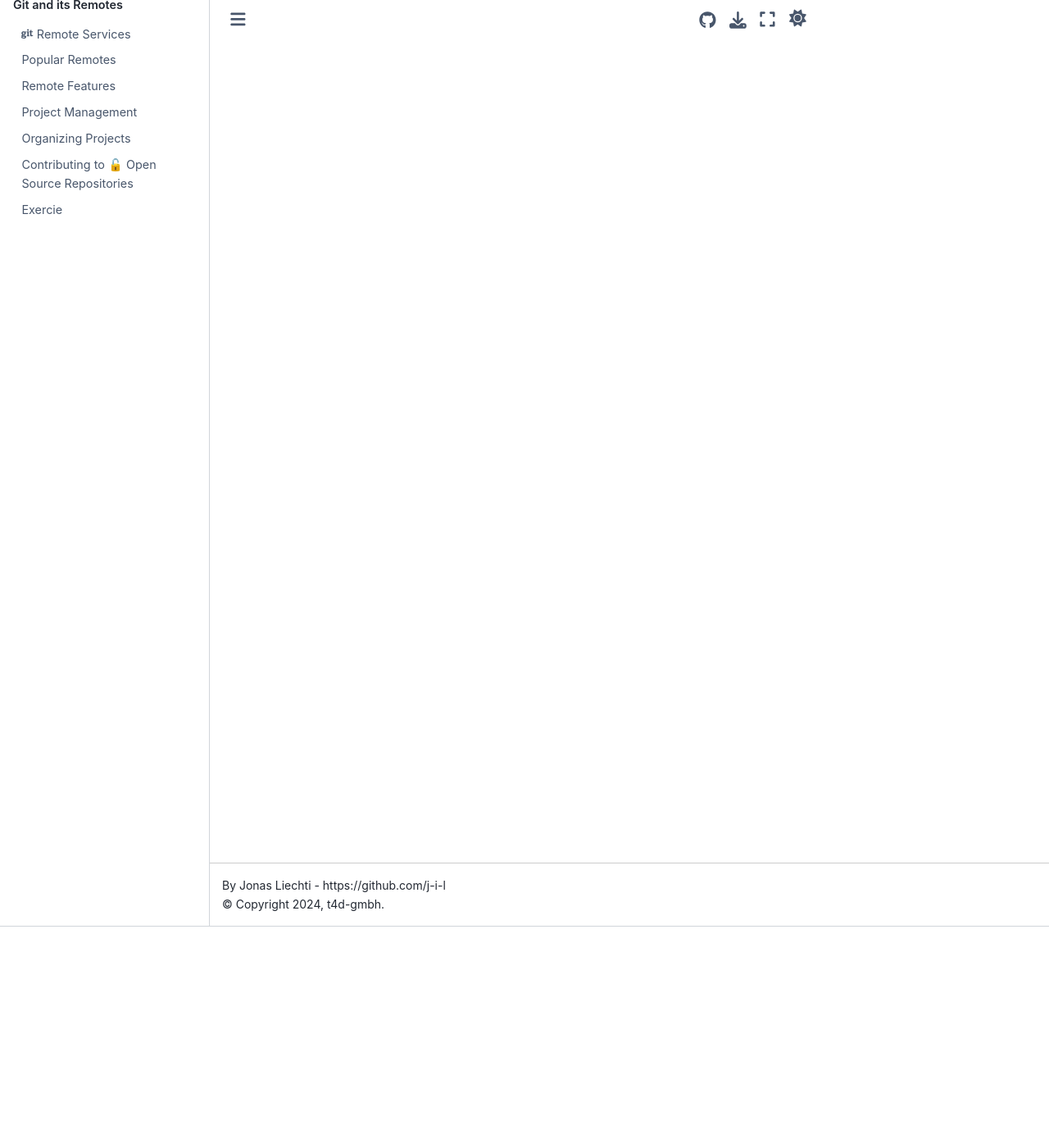
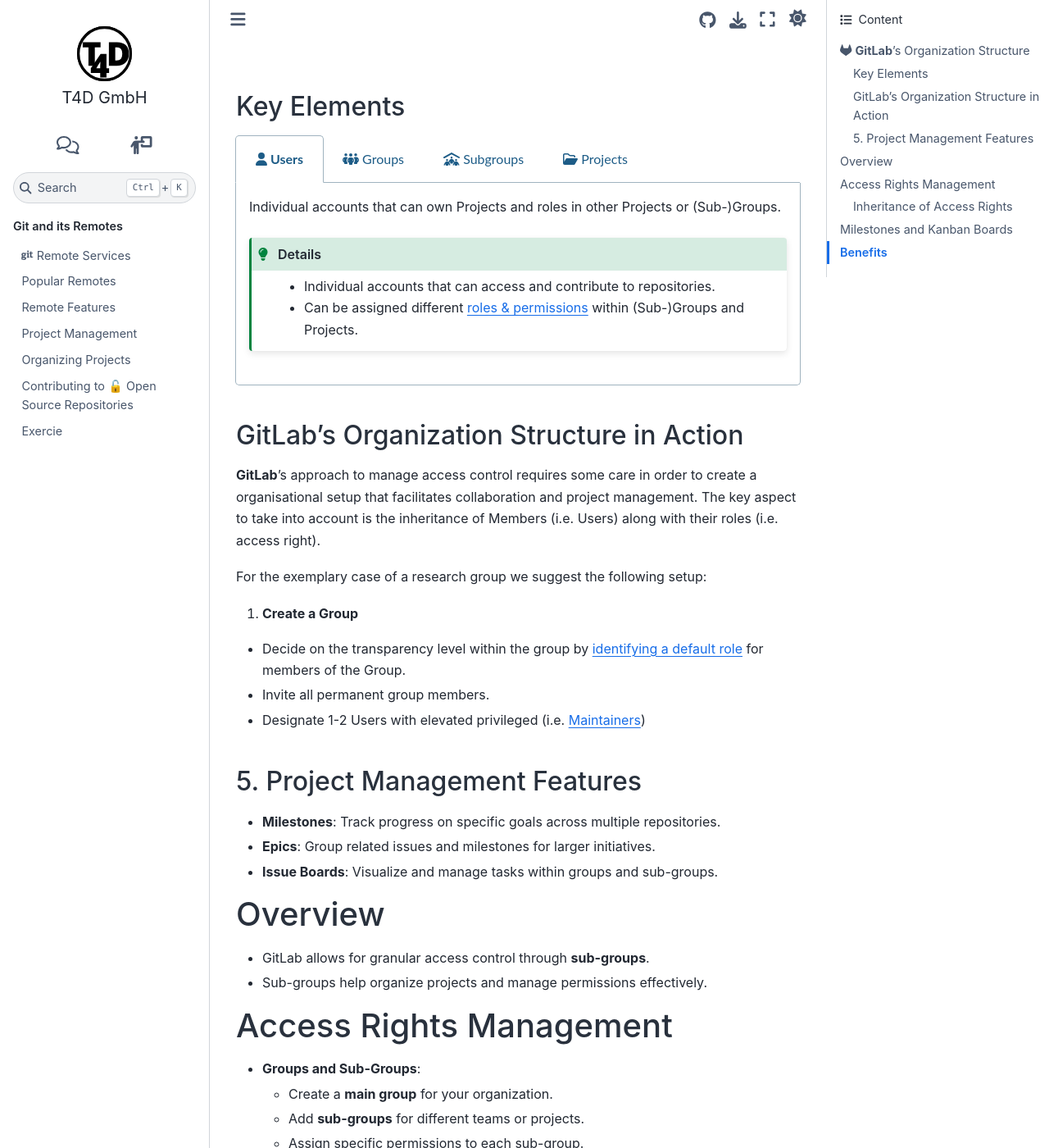
Before and after one commit to t4d-gmbh/git-and-its-remotes, a Sphinx documentation site: the page built from source/content/organizing_and_more/gitlab_org_elements.md, in a window 1280 px wide and 1400 px high, scrolled down 270 px. Shown: the whole window at 82% size. Built offline with Sphinx 7.4.7 and the Sphinx Book theme 1.1.4, drawn with Linux system fonts in a browser that asks for light colours; the version number could not be read and is left out; some of the changed text lies outside the part shown.

Commit message:
done with gitlab key; wip on setup

````diff
--- /dev/null
+++ b/source/content/organizing_and_more/gitlab_acad_setup.md
@@ -0,0 +1,11 @@
+### GitLab's Organization Structure in Action
+
+**GitLab**'s approach to manage access control requires some care in order to create a organisational setup that facilitates collaboration and project management.
+The key aspect to take into account is the inheritance of Members (i.e. Users) along with their roles (i.e. access right).
+
+For the exemplary case of a research group we suggest the following setup:
+
+1. **Create a Group**
+  - Decide on the transparency level within the group by [identifying a default role](https://docs.gitlab.com/ee/user/permissions.html#analytics) for members of the Group.
+  - Invite all permanent group members.
+  - Designate 1-2 Users with elevated privileged (i.e. [Maintainers](https://docs.gitlab.com/ee/user/permissions.html#analytics))
--- /dev/null
+++ b/source/content/organizing_and_more/gitlab_key_elements.md
@@ -0,0 +1,53 @@
+### Key Elements
+
+{% if page %}::::{tabs}{% endif %}
+{% if page %}:::{tab}{% else %}:::{card}{% endif%} <i class="fas fa-user"></i> Users
+Individual accounts that can own Projects and roles in other Projects or (Sub-)Groups.
+{% if page %}
+```{admonition} Details
+:class: tip, dropdown
+- Individual accounts that can access and contribute to repositories.
+- Can be assigned different [roles & permissions](https://docs.gitlab.com/ee/user/permissions.html) within (Sub-)Groups and Projects.
+```
+{% endif %}
+:::
+{% if page %}:::{tab}{% else %}:::{card}{% endif%} <i class="fas fa-people-group"></i> Groups
+Collection of Users and Subgroups that can own Projects and [roles & permissions](https://docs.gitlab.com/ee/user/permissions.html) in other Projects or (Sub-)Groups
+{% if page %}
+```{admonition} Details
+:class: tip, dropdown
+- Can own Projects and be assigned different [roles & permissions](https://docs.gitlab.com/ee/user/permissions.html) within other (Sub-)Groups and Projects.
+- Contain a collection of Users (i.e. Members) with individual roles (i.e. access rights)
+- Can own Subgroups
+- Allow for centralized management of permissions and settings.
+```
+{% endif %}
+:::
+{% if page %}:::{tab}{% else %}:::{card}{% endif%} <i class="fas fa-people-roof"></i> Subgroups
+Individual accounts that can own repositories and roles other repositories or (sub-)groups.
+{% if page %}
+```{admonition} Details
+:class: tip, dropdown
+- Nested groups within a parent (Sub-)Group.
+- Inherit Users along with their roles from all parent (Sub-)Groups.
+- Contain a collection of Users (i.e. Members) with individual roles (i.e. access rights)
+- Can own Projects and be assigned different [roles & permissions](https://docs.gitlab.com/ee/user/permissions.html) within other (Sub-)Groups and Projects.
+- Contain a collection of Users (i.e. Members) with individual roles (i.e. access rights)
+- Can own Subgroups
+- Allow for centralized management of permissions and settings.
+```
+{% endif %}
+:::
+{% if page %}:::{tab}{% else %}:::{card}{% endif%} <i class="far fa-folder-open"></i> Projects
+Represent the actual <i class="fab fa-git"></i> repositories with an owner, as well as, [roles & permissions](https://docs.gitlab.com/ee/user/permissions.html) for other Users and (Sub-)Groups.
+{% if page %}
+```{admonition} Details
+:class: tip, dropdown
+- Projects are the core units of storage for <i class="fab fa-git"></i> repositories.
+- Each project is owned either by a User, a Group or a Subgroup.
+- Projects can contain their own Issues, Merge Requests, and project settings.
+- Repositories can be public or private, depending on the desired visibility.
+```
+{% endif %}
+:::
+{% if page %}::::{% endif %}
--- a/source/content/organizing_and_more/gitlab_org_elements.md
+++ b/source/content/organizing_and_more/gitlab_org_elements.md
@@ -1 +1,73 @@
-## Gitlab Organization Elements
+## <i class="fab fa-gitlab"></i> **GitLab**'s Organization Structure
+{% if page %}**GitLab** implements a nesting approach when it comes to access rights and structuring multiple projects and related users.
+In doing so relates on only two building blocks, Users and (Sub-)Groups, for managing access rights.{% endif %}
+&nbsp;
+```{epigraph}
+In **GitLab** nested usergroups are used to manage access rights to <i class="fab fa-git"></i> repositories.
+```
+{% if slide %}
+<!-- BUILDING THE SLIDES -->
+```{toctree}
+:maxdepth: 2
+
+./gitlab_key_elements
+./gitlab_acad_setup
+
+```
+{% else %}
+<!-- BUILDING THE PAGES -->
+<!-- build the page content here -->
+```{include} ./gitlab_key_elements.md
+```
+```{include} ./gitlab_acad_setup.md
+```
+
+### 5. Project Management Features
+- **Milestones**: Track progress on specific goals across multiple repositories.
+- **Epics**: Group related issues and milestones for larger initiatives.
+- **Issue Boards**: Visualize and manage tasks within groups and sub-groups.
+
+## Overview
+- GitLab allows for granular access control through **sub-groups**.
+- Sub-groups help organize projects and manage permissions effectively.
+
+## Access Rights Management
+- **Groups and Sub-Groups**:
+  - Create a **main group** for your organization.
+  - Add **sub-groups** for different teams or projects.
+  - Assign specific permissions to each sub-group.
+
+- **Permission Levels**:
+  - **Guest**: Limited access to view issues and merge requests.
+  - **Reporter**: Can view and create issues, but cannot push code.
+  - **Developer**: Can push code, manage issues, and merge requests.
+  - **Maintainer**: Full access to manage the repository and settings.
+  - **Owner**: Complete control over the group and its sub-groups.
+
+### Inheritance of Access Rights
+- **Inherited Permissions**:
+  - Sub-groups inherit access rights from their parent group.
+  - Users granted access at the parent group level automatically receive the same level of access in all sub-groups.
+  - **Important**: Inherited access rights **cannot be revoked** at the sub-group level.
+  - However, additional rights can be granted to users within the sub-group.
+
+## Milestones and Kanban Boards
+- **Sub-Groups Ownership**:
+  - Each sub-group can have its own **milestones** to track progress on specific goals.
+  - Milestones can be associated with issues and merge requests within the sub-group.
+
+- **Kanban Boards**:
+  - Sub-groups can create **issue boards** to visualize and manage tasks.
+  - Boards can be customized to reflect the workflow of the sub-group.
+  - Use labels and milestones to organize tasks effectively.
+
+## Benefits
+- Enhanced organization of projects within a larger group.
+- Clear ownership of milestones and tasks.
+- Improved collaboration and visibility across teams.
+
+---
+
+*Leverage GitLab's sub-groups to streamline project management and access control!*
+
+{% endif %}
````
Also changed, not shown: source/content/organizing_and_more/differences.md (added, +19 -0 lines), source/content/organizing_and_more/github_org_elements.md (+2 -2 lines), source/content/organizing_and_more/index.md (+5 -0 lines).
